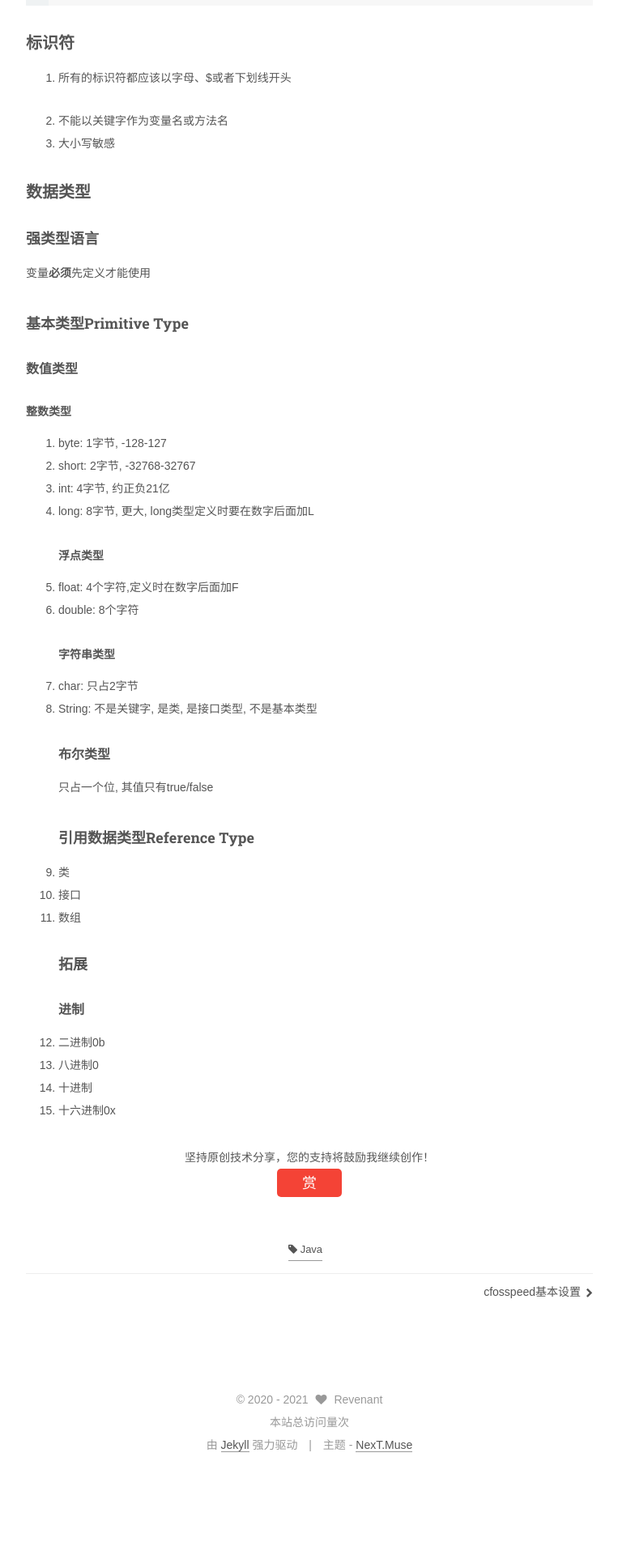
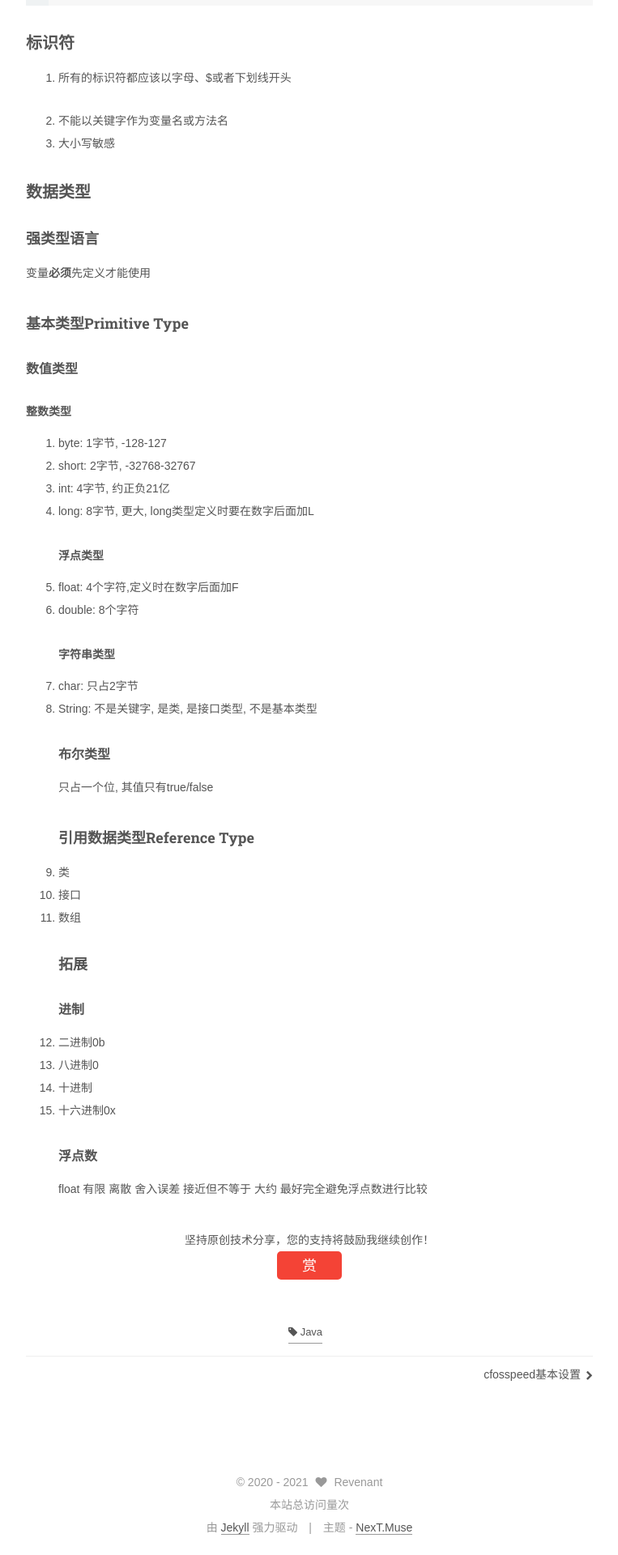
Before and after one commit to Revenant-S/Revenant-S, a Jekyll site: the page built from _posts/2021-03-12-Java语法基础.md, in a window 1280 px wide. Shown: the part 1062-2982 px from the top of the page at 81% size, without its empty margins (258-1021 px from the left). Built offline with Jekyll 4.4.1, drawn with Linux system fonts in a browser that asks for light colours; some web fonts are replaced; comment, search, counter and statistics services are not loaded; before the commit the page ends 2880 px from its top, so only the background shows below that.

Commit message:
修改文件: _posts/2021-03-12-Java语法基础.md

```diff
--- a/_posts/2021-03-12-Java语法基础.md
+++ b/_posts/2021-03-12-Java语法基础.md
@@ -74,4 +74,7 @@ tags:
 1. 二进制0b
 2. 八进制0
 3. 十进制
-4. 十六进制0x
+4. 十六进制0x\
+#### 浮点数
+float 有限 离散 舍入误差 接近但不等于 大约
+最好完全避免浮点数进行比较
```
